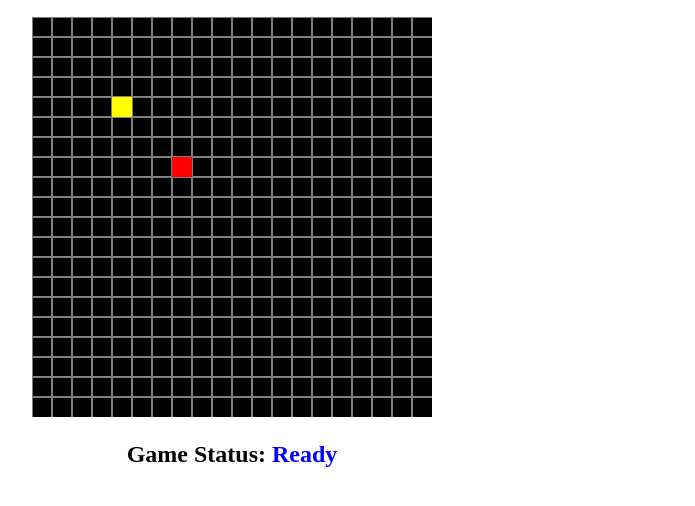
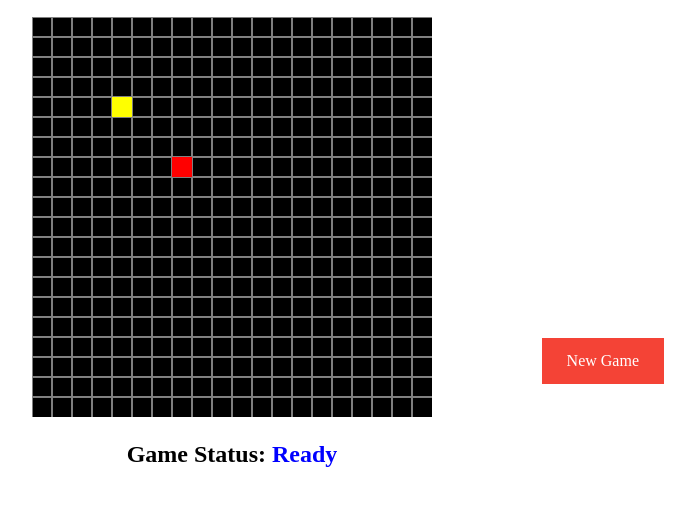
Before and after one commit to nihalmc/snakegame, a plain HTML site: page index.html in a window 1280 px wide. Shown: the part 110-616 px from the top of the page, without its empty margins (408-1103 px from the left). Drawn offline with Linux system fonts and the light colour scheme.

Commit message:
update commit

```diff
--- a/index.html
+++ b/index.html
@@ -18,6 +18,11 @@
     </div>
      <h2>Game Status: <span id="game-status"></span></h2>
     </div>
+    <div class="new-button">
+        <a href="index.html" target="_blank" class="new-game">New Game</a>
+    </div>
+
+
  <script src="script.js"></script>
 </body>
 </html>
--- a/style.css
+++ b/style.css
@@ -4,3 +4,16 @@
 #Score,#game-status{
     color: blue;
 }
+.new-game{
+    background-color: #f44336;
+    color: white;
+    padding: 14px 25px;
+    text-align: center;
+    text-decoration: none;
+    display: inline-block;
+}
+.new-button{
+    float: right;
+    margin-right: 200px;
+    margin-top: -150px;
+}
```
